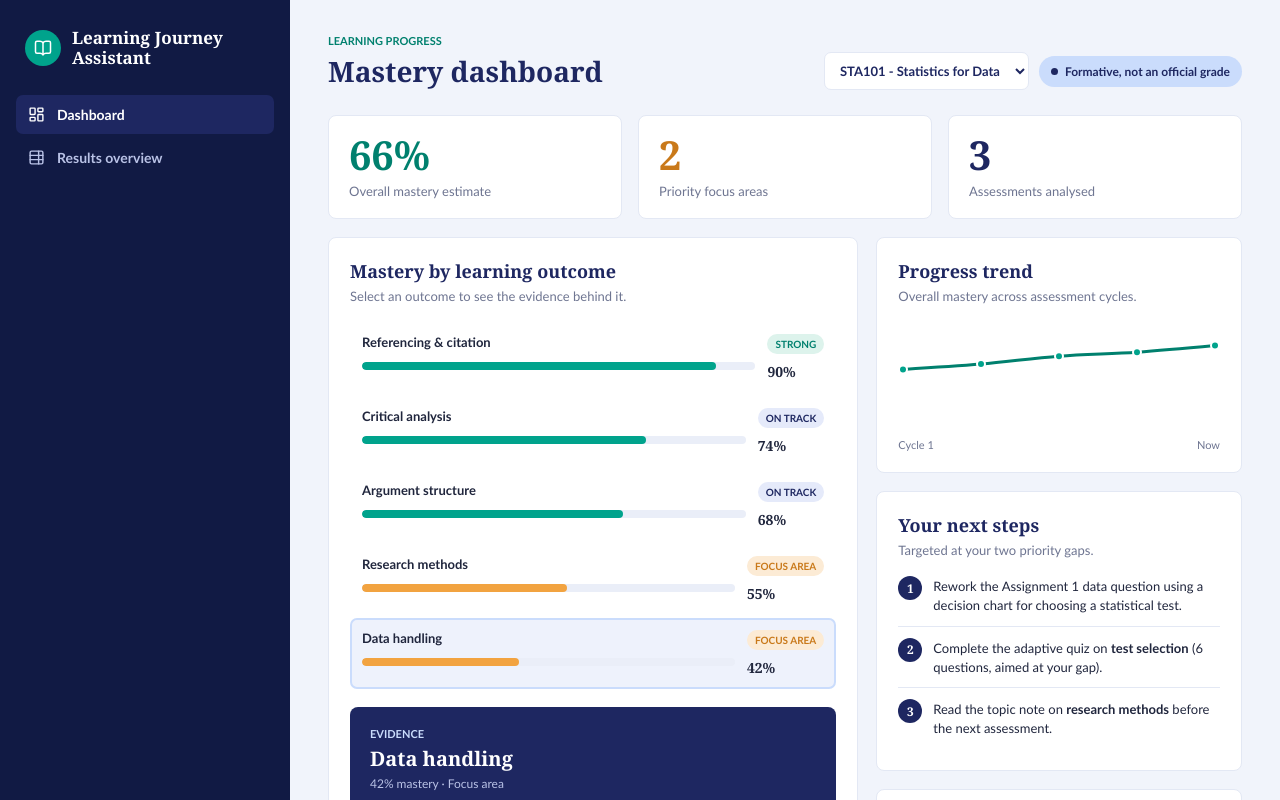
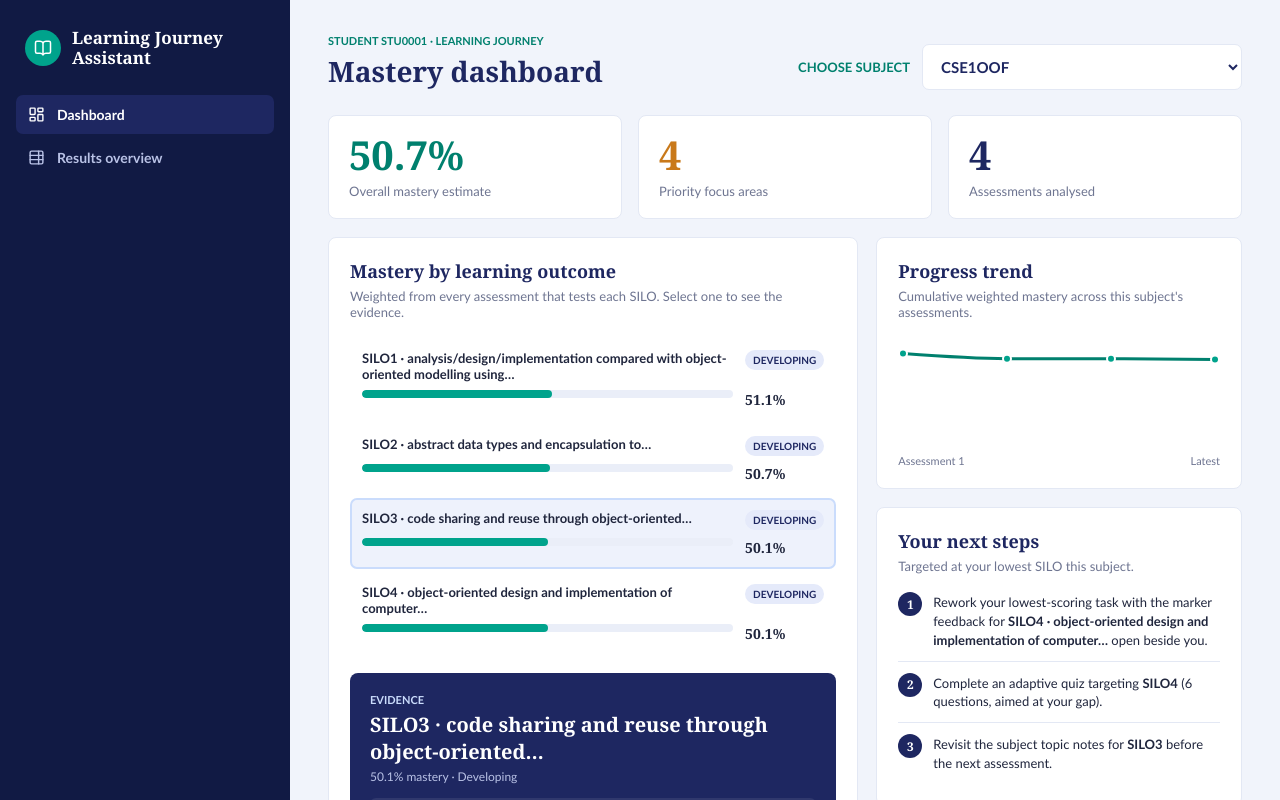
Before and after one commit to Kartik0219/learning-journey-assistant, a React (Vite) app in the folder frontend/: page / in a window 1280 px wide. Shown: the top 800 px of the page. Built offline with nearby package versions, Linux system fonts and the light colour scheme.

Commit message:
feat: integrate student dashboard for mastery tracking and enhance UI components

```diff
--- /dev/null
+++ b/frontend/src/data/studentDashboard.ts
@@ -0,0 +1,136 @@
+// Second dashboard: real mastery figures for student STU0001, derived from the
+// CSE results workbook (studentAssessments.ts) using weighted SILO mastery:
+//
+//   mastery(SILO) = Σ (score × weight) / Σ weight
+//
+// over the assessments whose SILO list includes that outcome. Bands:
+//   < 50  At risk   ·  50–65  Developing  ·  65–80  Proficient  ·  ≥ 80  Mastered
+import type { DashboardSubject, LearningOutcome, MasteryStatus } from './dashboard'
+import { studentResults, studentSummary, subjectSilos } from './studentAssessments'
+
+function siloIds(text: string): string[] {
+  return Array.from(new Set(text.match(/SILO\d+/g) ?? []))
+}
+
+function round(value: number): number {
+  return Math.round(value * 10) / 10
+}
+
+function band(pct: number): { status: MasteryStatus; statusLabel: string } {
+  if (pct >= 80) return { status: 'strong', statusLabel: 'Mastered' }
+  if (pct >= 65) return { status: 'strong', statusLabel: 'Proficient' }
+  if (pct >= 50) return { status: 'onTrack', statusLabel: 'Developing' }
+  return { status: 'focusArea', statusLabel: 'At risk' }
+}
+
+function actionFor(statusLabel: string): string {
+  switch (statusLabel) {
+    case 'Mastered':
+      return 'Strength - maintain your current approach.'
+    case 'Proficient':
+      return 'On track - keep reinforcing this outcome to push toward mastery.'
+    case 'Developing':
+      return 'Consolidate this outcome with focused practice before the next assessment.'
+    default:
+      return 'Start here - this is a priority gap this cycle.'
+  }
+}
+
+function shortName(id: string, description: string): string {
+  const words = description.split(/\s+/)
+  return `${id} · ${words.slice(0, 6).join(' ')}${words.length > 6 ? '…' : ''}`
+}
+
+function buildSubject(code: string): DashboardSubject {
+  const results = studentResults.find((subject) => subject.code === code)
+  const silos = subjectSilos[code] ?? []
+  if (!results) {
+    return {
+      code,
+      label: code,
+      overallMasteryPercentage: 0,
+      priorityFocusAreas: 0,
+      assessmentsAnalysed: 0,
+      masteryTrend: [],
+      nextSteps: [],
+      recommendedResources: [],
+      learningOutcomes: [],
+    }
+  }
+
+  const learningOutcomes: LearningOutcome[] = silos.map((silo) => {
+    const contributing = results.assessments.filter((assessment) =>
+      siloIds(assessment.silos).includes(silo.id),
+    )
+    const sumWeight = contributing.reduce((total, a) => total + a.weight, 0)
+    const sumWeighted = contributing.reduce((total, a) => total + a.score * a.weight, 0)
+    const masteryPercentage = sumWeight ? round(sumWeighted / sumWeight) : 0
+    const { status, statusLabel } = band(masteryPercentage)
+    const weakestContribution = [...contributing].sort((a, b) => a.score - b.score)[0]
+
+    return {
+      name: shortName(silo.id, silo.description),
+      masteryPercentage,
+      status,
+      statusLabel,
+      evidence: contributing.map((a) => ({
+        label: `${a.assessment} (${Math.round(a.weight * 100)}%)`,
+        score: `${a.score} / 100`,
+      })),
+      feedback: weakestContribution?.feedback ?? 'No assessment evidence recorded for this outcome yet.',
+      recommendedAction: actionFor(statusLabel),
+    }
+  })
+
+  learningOutcomes.sort((a, b) => b.masteryPercentage - a.masteryPercentage)
+
+  // Cumulative weighted mastery after each assessment, in the order they were sat.
+  let runningWeight = 0
+  let runningWeighted = 0
+  const masteryTrend = results.assessments.map((assessment) => {
+    runningWeight += assessment.weight
+    runningWeighted += assessment.score * assessment.weight
+    return round(runningWeighted / runningWeight)
+  })
+
+  const weakest = learningOutcomes[learningOutcomes.length - 1]
+  const secondWeakest = learningOutcomes[learningOutcomes.length - 2] ?? weakest
+
+  return {
+    code,
+    label: code,
+    overallMasteryPercentage: round(results.total),
+    priorityFocusAreas: learningOutcomes.filter((outcome) => outcome.masteryPercentage < 65).length,
+    assessmentsAnalysed: results.assessments.length,
+    masteryTrend,
+    nextSteps: [
+      {
+        text: 'Rework your lowest-scoring task with the marker feedback for ',
+        emphasis: weakest.name,
+        suffix: ' open beside you.',
+      },
+      {
+        text: 'Complete an adaptive quiz targeting ',
+        emphasis: weakest.name.split(' · ')[0],
+        suffix: ' (6 questions, aimed at your gap).',
+      },
+      {
+        text: 'Revisit the subject topic notes for ',
+        emphasis: secondWeakest.name.split(' · ')[0],
+        suffix: ' before the next assessment.',
+      },
+    ],
+    recommendedResources: [
+      `${weakest.name.split(' · ')[0]} refresher - targeted at your weakest outcome`,
+      `Worked examples for ${secondWeakest.name.split(' · ')[0]}`,
+      'Study strategy: spaced practice across your focus outcomes',
+    ],
+    learningOutcomes,
+  }
+}
+
+export const studentDashboardId = studentSummary.id
+
+export const studentDashboardSubjects: Record<string, DashboardSubject> = Object.fromEntries(
+  studentResults.map((subject) => [subject.code, buildSubject(subject.code)]),
+)
--- a/frontend/src/pages/DashboardPage.tsx
+++ b/frontend/src/pages/DashboardPage.tsx
@@ -1,7 +1,10 @@
 import { useState } from 'react'
 import { Target } from 'lucide-react'
 import { Line, LineChart, ResponsiveContainer, Tooltip } from 'recharts'
-import { dashboardSubjects, type LearningOutcome } from '../data/dashboard'
+import type { LearningOutcome } from '../data/dashboard'
+import { studentDashboardId, studentDashboardSubjects } from '../data/studentDashboard'
+
+const subjectCodes = Object.keys(studentDashboardSubjects)
 
 function getPriorityOutcomeIndex(outcomes: LearningOutcome[]) {
   return outcomes.reduce(
@@ -11,24 +14,24 @@ function getPriorityOutcomeIndex(outcomes: LearningOutcome[]) {
 }
 
 export function DashboardPage() {
-  const [subjectCode, setSubjectCode] = useState('STA101')
-  const subject = dashboardSubjects[subjectCode]
-  const [selectedOutcomeIndex, setSelectedOutcomeIndex] = useState(() => getPriorityOutcomeIndex(dashboardSubjects.STA101.learningOutcomes))
-  const selectedOutcome = subject.learningOutcomes[selectedOutcomeIndex]
+  const [subjectCode, setSubjectCode] = useState(subjectCodes[0])
+  const subject = studentDashboardSubjects[subjectCode]
+  const [selectedOutcomeIndex, setSelectedOutcomeIndex] = useState(() => getPriorityOutcomeIndex(subject.learningOutcomes))
+  const selectedOutcome = subject.learningOutcomes[selectedOutcomeIndex] ?? subject.learningOutcomes[0]
   const trendData = subject.masteryTrend.map((mastery, index) => ({ cycle: index + 1, mastery }))
 
   function handleSubjectChange(nextSubjectCode: string) {
     setSubjectCode(nextSubjectCode)
-    setSelectedOutcomeIndex(getPriorityOutcomeIndex(dashboardSubjects[nextSubjectCode].learningOutcomes))
+    setSelectedOutcomeIndex(getPriorityOutcomeIndex(studentDashboardSubjects[nextSubjectCode].learningOutcomes))
   }
 
   return <main className="dashboard" id="dashboard">
-    <header className="dashboard-header">
-      <div><p className="eyebrow">Learning progress</p><h1>Mastery dashboard</h1></div>
+    <header className="dashboard-header results-header">
+      <div><p className="eyebrow">Student {studentDashboardId} · learning journey</p><h1>Mastery dashboard</h1></div>
       <div className="header-actions">
-        <label className="subject-picker"><span className="sr-only">Choose subject</span><select value={subjectCode} onChange={(event) => handleSubjectChange(event.target.value)}>{Object.values(dashboardSubjects).map((dashboardSubject) => <option value={dashboardSubject.code} key={dashboardSubject.code}>{dashboardSubject.label}</option>)}</select></label>
-        <p className="formative-note"><span /> Formative, not an official grade</p>
+        <label className="subject-picker results-subject-picker"><span className="picker-label">Choose subject</span><select value={subjectCode} onChange={(event) => handleSubjectChange(event.target.value)}>{subjectCodes.map((code) => <option value={code} key={code}>{studentDashboardSubjects[code].label}</option>)}</select></label>
       </div>
+      <div className="header-spacer" aria-hidden="true" />
     </header>
     <section className="stats" aria-label="Mastery summary">
       <article className="stat-card mastery-stat"><strong>{subject.overallMasteryPercentage}%</strong><span>Overall mastery estimate</span></article>
@@ -36,15 +39,15 @@ export function DashboardPage() {
       <article className="stat-card assessment-stat"><strong>{subject.assessmentsAnalysed}</strong><span>Assessments analysed</span></article>
     </section>
     <div className="content-grid">
-      <section className="panel outcomes-panel"><div className="panel-heading"><h2>Mastery by learning outcome</h2><p>Select an outcome to see the evidence behind it.</p></div>
+      <section className="panel outcomes-panel"><div className="panel-heading"><h2>Mastery by learning outcome</h2><p>Weighted from every assessment that tests each SILO. Select one to see the evidence.</p></div>
         <div className="outcome-list">{subject.learningOutcomes.map((outcome, index) => <button aria-pressed={selectedOutcomeIndex === index} className={selectedOutcomeIndex === index ? 'outcome selected' : 'outcome'} key={outcome.name} onClick={() => setSelectedOutcomeIndex(index)} type="button"><span className="outcome-name">{outcome.name}</span><span className={`status ${outcome.status}`}>{outcome.statusLabel}</span><span className="progress-track"><span className={`progress-fill ${outcome.status}`} style={{ width: `${outcome.masteryPercentage}%` }} /></span><strong className="outcome-percentage">{outcome.masteryPercentage}%</strong></button>)}</div>
         <article className="evidence-card" aria-live="polite"><p className="evidence-label">Evidence</p><h3>{selectedOutcome.name}</h3><p className="evidence-meta">{selectedOutcome.masteryPercentage}% mastery · {selectedOutcome.statusLabel}</p><div className="evidence-block"><p>From your results</p>{selectedOutcome.evidence.map((item) => <div className="evidence-row" key={item.label}><span>{item.label}</span><strong>{item.score}</strong></div>)}</div><div className="evidence-block"><p>From your feedback</p><q>{selectedOutcome.feedback}</q></div><div className="recommended-action"><Target size={18} aria-hidden="true" /><span>{selectedOutcome.recommendedAction}</span></div></article>
       </section>
-      <div className="right-column"><section className="panel trend-panel"><div className="panel-heading"><h2>Progress trend</h2><p>Overall mastery across assessment cycles.</p></div><div className="chart-wrap"><ResponsiveContainer width="100%" height="100%"><LineChart data={trendData}><Tooltip cursor={false} formatter={(value) => [`${value}%`, 'Mastery']} labelFormatter={(label) => `Cycle ${label}`} /><Line dataKey="mastery" type="monotone" stroke="#00806e" strokeWidth={3} dot={{ r: 4, fill: '#00a38c', stroke: '#ffffff', strokeWidth: 2 }} /></LineChart></ResponsiveContainer></div><div className="chart-caption"><span>Cycle 1</span><span>Now</span></div></section>
-        <section className="panel"><div className="panel-heading"><h2>Your next steps</h2><p>Targeted at your two priority gaps.</p></div><ol className="steps">{subject.nextSteps.map((step, index) => <li key={step.text}><span>{index + 1}</span><p>{step.text}{step.emphasis && <strong>{step.emphasis}</strong>}{step.suffix}</p></li>)}</ol></section>
+      <div className="right-column"><section className="panel trend-panel"><div className="panel-heading"><h2>Progress trend</h2><p>Cumulative weighted mastery across this subject's assessments.</p></div><div className="chart-wrap"><ResponsiveContainer width="100%" height="100%"><LineChart data={trendData}><Tooltip cursor={false} formatter={(value) => [`${value}%`, 'Mastery']} labelFormatter={(label) => `Assessment ${label}`} /><Line dataKey="mastery" type="monotone" stroke="#00806e" strokeWidth={3} dot={{ r: 4, fill: '#00a38c', stroke: '#ffffff', strokeWidth: 2 }} /></LineChart></ResponsiveContainer></div><div className="chart-caption"><span>Assessment 1</span><span>Latest</span></div></section>
+        <section className="panel"><div className="panel-heading"><h2>Your next steps</h2><p>Targeted at your lowest SILO this subject.</p></div><ol className="steps">{subject.nextSteps.map((step, index) => <li key={step.text}><span>{index + 1}</span><p>{step.text}{step.emphasis && <strong>{step.emphasis}</strong>}{step.suffix}</p></li>)}</ol></section>
         <section className="panel"><div className="panel-heading"><h2>Recommended resources</h2><p>Chosen for the outcomes you are closing.</p></div><ul className="resources">{subject.recommendedResources.map((resource) => <li key={resource}><span /><a href="#resources">{resource}</a></li>)}</ul></section>
       </div>
     </div>
-    <footer>Illustrative example. Mastery estimates are formative indicators, not official grades.</footer>
+    <footer>Formative mastery estimates for {studentDashboardId}, derived from assessment results. Not official grades.</footer>
   </main>
 }
```
